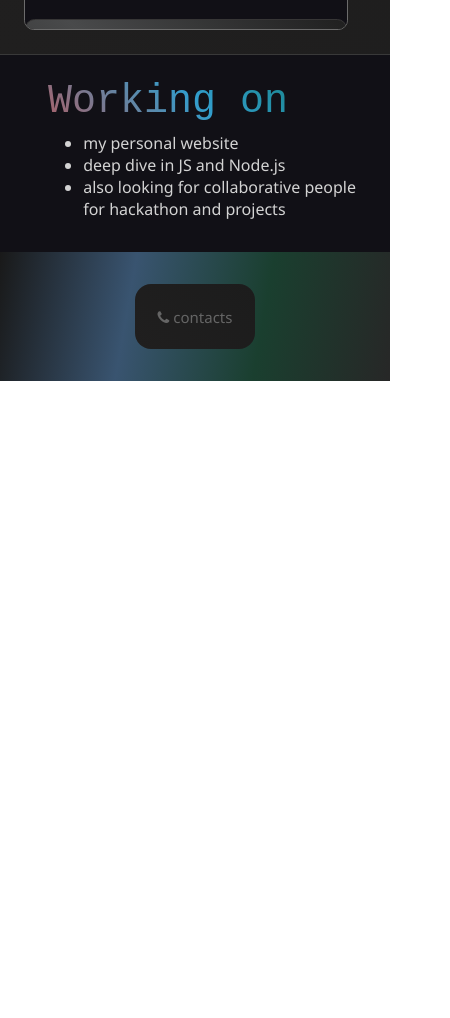
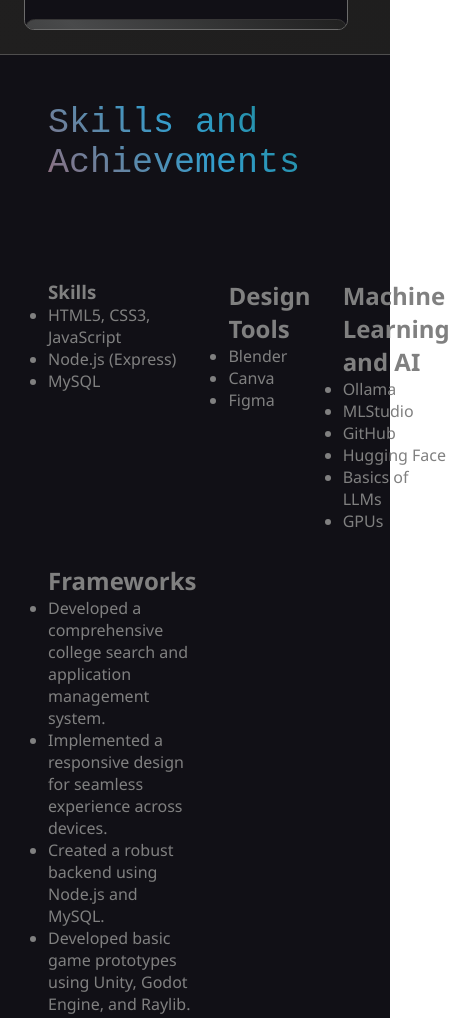
Before and after one commit to Banshal-Yadav/Banshal-Yadav.github.io, a plain HTML site: page index.html in a window 390 px wide. Shown: the part 1271-2289 px from the top of the page, 450 px wide, since content can reach past the window. Before the commit the page ends 1652 px from the top, so only its background shows below. Drawn offline with Linux system fonts and the light colour scheme.

Commit message:
feat: skill and achievement  section - add new skills and achievemnt section - add respective contents - optimised for mobile devices

```diff
--- a/index.html
+++ b/index.html
@@ -191,6 +191,56 @@
             </div>
         </div>
 
+
+        <div class="section_skils">
+          <div class="skills_header">Skills and Achievements</div>
+          <div class="skills_body">
+
+            <section id="skills">
+                <ul>
+                  <h3>Skills</h3>
+                  <li>HTML5, CSS3, JavaScript</li>
+                  <li>Node.js (Express)</li>
+                  <li>MySQL</li>
+              </ul>
+            </section>
+
+            <section id="design-tools">
+              <ul>
+                <h2>Design Tools</h2>
+                  <li>Blender</li>
+                  <li>Canva</li>
+                  <li>Figma</li>
+              </ul>
+            </section>
+
+            <section id="ml-skilld">
+              <ul>
+                <h2>Machine Learning and AI</h2>
+                  <li>Ollama</li>
+                  <li>MLStudio</li>
+                  <li>GitHub</li>
+                  <li>Hugging Face</li>
+                  <li>Basics of LLMs</li>
+                  <li>GPUs</li>
+              </ul>
+            </section>
+
+            <section id="achievements">
+
+              <ul>
+                <h2>Frameworks</h2>
+                <li>Developed a comprehensive college search and application management system.</li>
+                <li>Implemented a responsive design for seamless experience across devices.</li>
+                <li>Created a robust backend using Node.js and MySQL.</li>
+                <li>Developed basic game prototypes using Unity, Godot Engine, and Raylib.</li>
+            </ul>
+             </section>
+
+          </div>
+          <div class="skills_footer"></div>
+        </div>
+
         <div class="section_working_on">
            <div class="working_on_container">
              <h2 class="working_on_heading"> Working on</h2>
--- a/style.css
+++ b/style.css
@@ -409,6 +409,36 @@ form {
     color:rgb(188, 188, 188);
 }
 
+/* skills */
+
+.section_skils{
+    background-color:  rgb(17, 16, 22);
+    border-style: solid;
+    border-color: rgb(79, 78, 78);
+    border-width: 0.0605rem 0rem 0rem 0rem;
+}
+
+.skills_header {
+    background: linear-gradient(45deg,rgb(194, 84, 84), rgb(50, 158, 205) , rgb(10, 117, 99));
+    -webkit-background-clip: text;
+    background-clip: text;
+    -webkit-text-fill-color: transparent;
+
+    color: lightgray;
+    font-family: monospace;
+    font-size: 35px;
+    font-weight: 200;
+    padding: 3rem;
+}
+
+.skills_body {
+    display: grid;
+    grid-template-columns: repeat(3, 1fr);
+    gap: 2rem;
+    color: gray;
+    padding: 3rem;
+}
+
 /* working on */
 .working_on_container {
     background-color:  rgb(17, 16, 22);
@@ -619,6 +649,18 @@ footer {
         height: 20rem;
         width: 105%;
     }
+    .skills_body {
+        display: grid;
+        grid-template-rows: repeat(3, 1fr);
+    }
+    .skills_body {
+        display: flex;
+        flex-direction: column;
+        gap: 2rem;
+        color: gray;
+        padding: 4rem;
+        padding-top: 0.2rem;
+    }
 }
 
 
```
